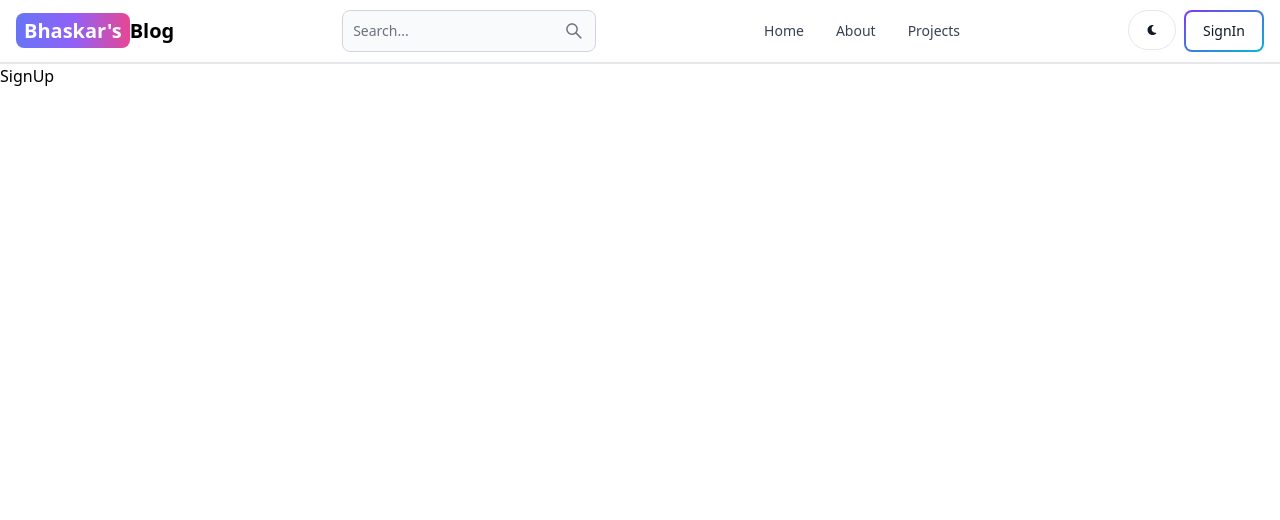
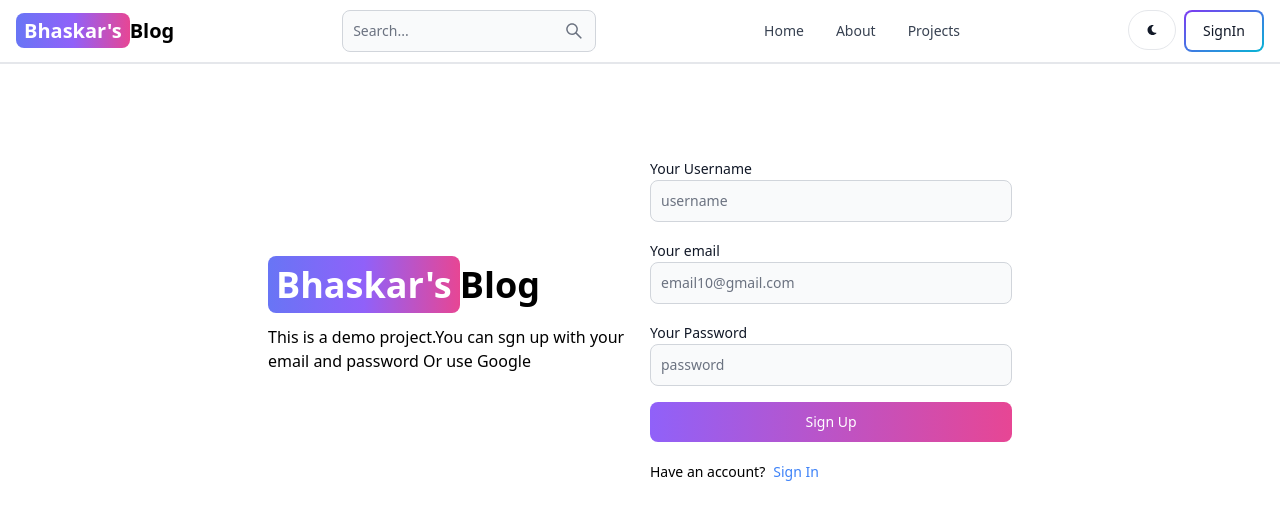
Before and after one commit to BBoruah10/Blog, a React (Vite) app in the folder client/: page /sign-up in a window 1280 px wide. Shown: the top 520 px of the page. Built offline with nearby package versions, Linux system fonts and the light colour scheme.

Commit message:
Create the UI of Sign Up page

```diff
--- a/client/src/pages/SignUp.jsx
+++ b/client/src/pages/SignUp.jsx
@@ -1,6 +1,57 @@
+import { Button, Label, TextInput } from "flowbite-react";
 import React from "react";
+import { Link } from "react-router-dom";
 
 const SignUp = () => {
-  return <div>SignUp</div>;
+  return (
+    <div className="min-h-screen mt-20">
+      <div className="flex p-3 max-w-3xl mx-auto flex-col md:flex-row md:items-center gap-5">
+        {/*LEFT */}
+        <div className="flex-1">
+          <Link to="/" className="font-bold dark:text-white text-4xl">
+            <span className="px-2 py-1 bg-gradient-to-r from-indigo-500 via-purple-500 to-pink-500 rounded-lg text-white">
+              Bhaskar's
+            </span>
+            Blog
+          </Link>
+          <p className="tewxt-sm mt-5">
+            This is a demo project.You can sgn up with your email and password
+            Or use Google
+          </p>
+        </div>
+        {/*RIGHT */}
+        <div className="flex-1">
+          <form className="flex flex-col gap-4">
+            <div className="">
+              <Label value="Your Username" />
+              <TextInput type="text" placeholder="username" id="username" />
+            </div>
+            <div className="">
+              <Label value="Your email" />
+              <TextInput
+                type="text"
+                placeholder="email10@gmail.com"
+                id="enail"
+              />
+            </div>
+            <div className="">
+              <Label value="Your Password" />
+              <TextInput type="text" placeholder="password" id="password" />
+            </div>
+            <Button gradientDuoTone="purpleToPink" type="submit">
+              Sign Up
+            </Button>
+          </form>
+
+          <div className="flex gap-2 text-sm mt-5">
+            <span>Have an account?</span>
+            <Link to="/sign-in" className="text-blue-500">
+              Sign In
+            </Link>
+          </div>
+        </div>
+      </div>
+    </div>
+  );
 };
 export default SignUp;
```
